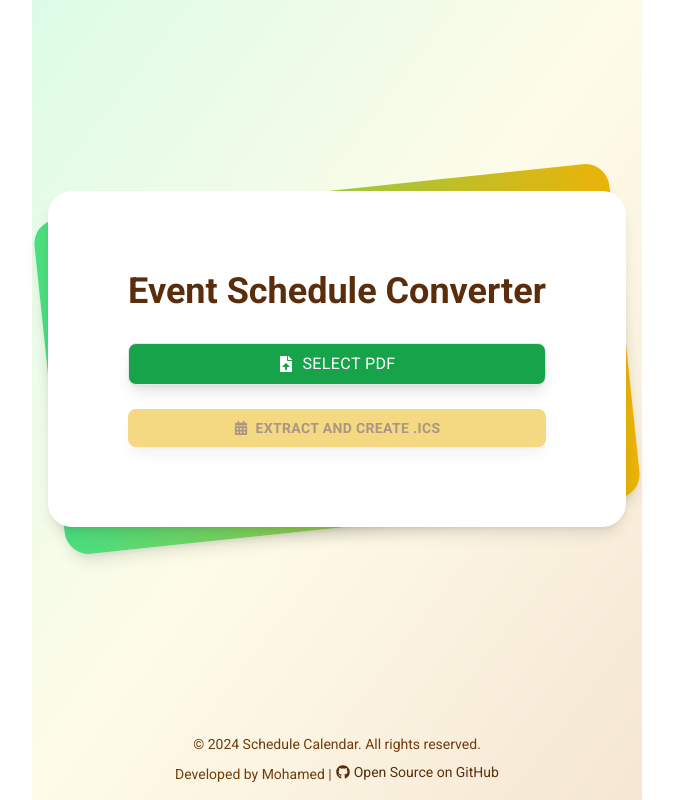
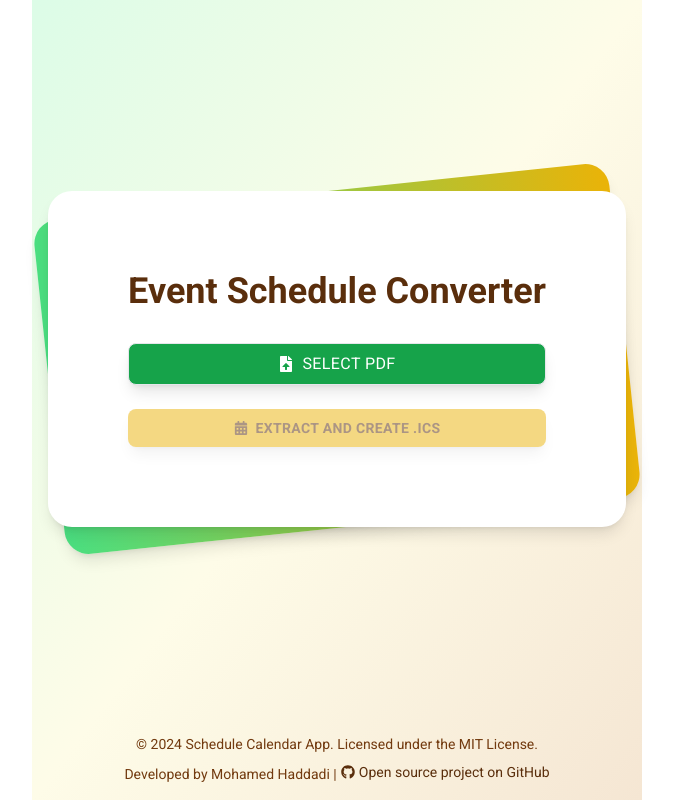
Before and after one commit to Mohaamedl/CalendarConv, a React (Vite) app: page / in a window 1280 px wide. Shown: the whole page, without its empty margins (303-976 px from the left). Built offline with nearby package versions, Linux system fonts and the light colour scheme.

Commit message:
update footer

```diff
--- a/src/App.jsx
+++ b/src/App.jsx
@@ -251,9 +251,9 @@ function App() {
       )}
 
       <footer className="text-center py-4 text-brown-600 text-sm bg-transparent">
-        <p>&copy; {new Date().getFullYear()} Schedule Calendar. All rights reserved.</p>
+      <p>&copy; {new Date().getFullYear()} Schedule Calendar App. Licensed under the MIT License.</p>
         <p className="mt-2">
-          Developed by Mohamed |
+          Developed by Mohamed Haddadi |
           <a
             href="https://github.com/Mohaamedl/CalendarConv"
             target="_blank"
@@ -261,9 +261,10 @@ function App() {
             className="text-brown-800 hover:text-brown-600 ml-1 inline-flex items-center"
           >
             <FaGithub className="mr-1" />
-            Open Source on GitHub
+            Open source project on GitHub
           </a>
         </p>
+
       </footer>
     </div>
   );
```
